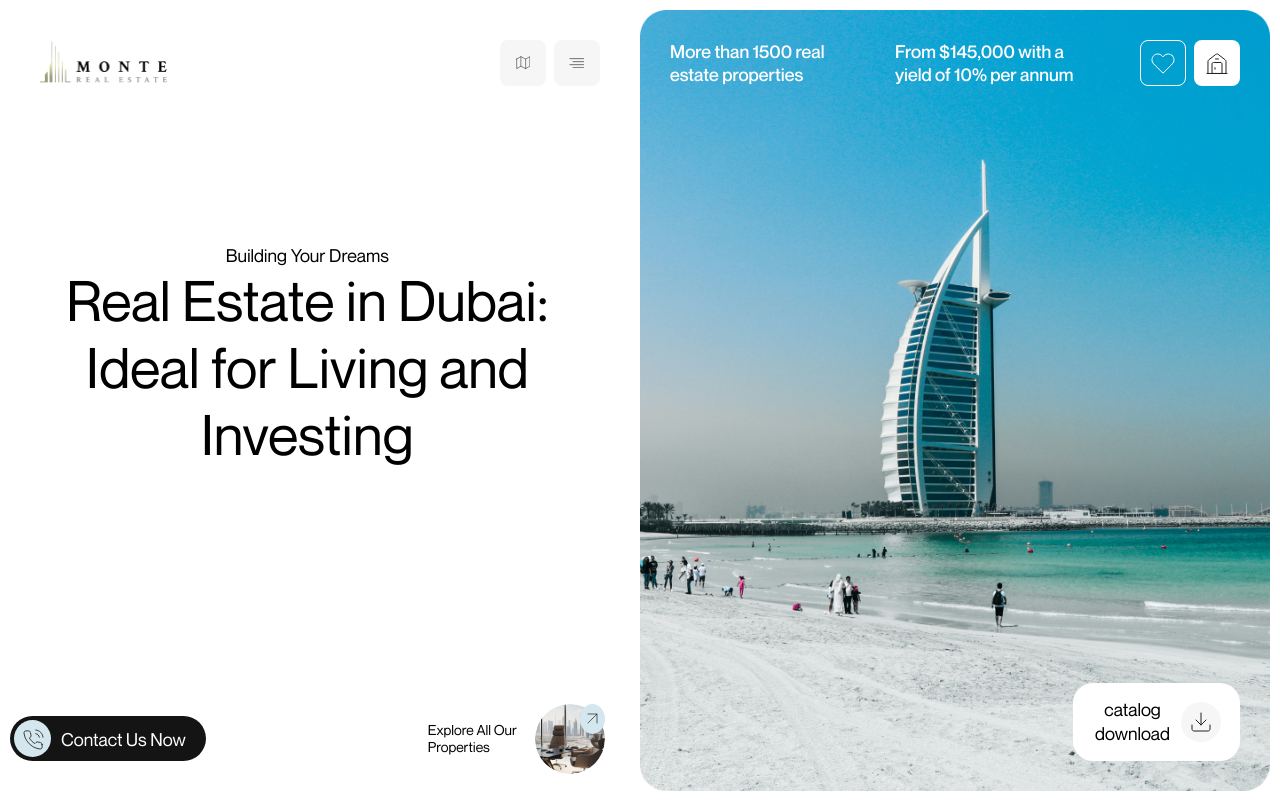
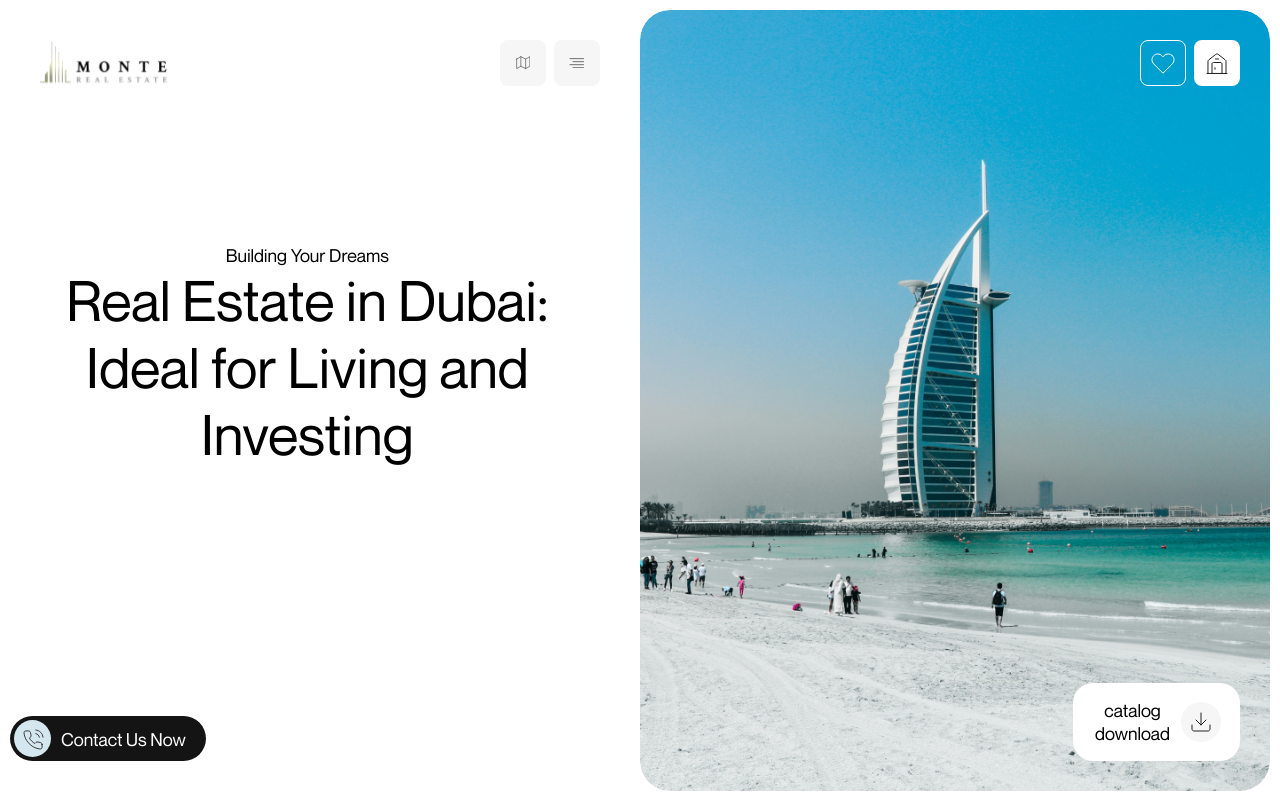
Before and after one commit to SkyKeyUA/MonteRealEstate, a Next.js app: page / in a window 1280 px wide. Built offline with nearby package versions, Linux system fonts and the light colour scheme.

Commit message:
animation was created

```diff
--- a/package.json
+++ b/package.json
@@ -13,7 +13,6 @@
     "@types/node": "20.4.5",
     "@types/react": "18.2.18",
     "@types/react-dom": "18.2.7",
-    "axios": "^1.4.0",
     "classnames": "^2.3.2",
     "eslint": "8.46.0",
     "eslint-config-next": "13.4.12",
@@ -22,7 +21,6 @@
     "next-themes": "^0.2.1",
     "react": "18.2.0",
     "react-dom": "18.2.0",
-    "react-redux": "^8.1.2",
     "react-responsive": "^9.0.2",
     "react-svg": "^16.1.29",
     "sass": "^1.64.2",
--- a/src/components/Header/Header.component.tsx
+++ b/src/components/Header/Header.component.tsx
@@ -10,13 +10,13 @@ export const HeaderComponent: React.FC = () => {
   return (
     <header className={styles.root}>
       <div className={styles.inner}>
-        <div className={styles.logo}>
+        <div className={`${styles.logo} slideUpAnimation`}>
           <Link href="/">
             <Image src={'/logo.png'} width={128.33} height={44} alt="Logo" />
           </Link>
         </div>
         <div className={styles.body}>
-          <button className={`${styles.map} icon`}>
+          <button className={`${styles.map} icon scaleAnimation`}>
             <svg
               width="22"
               height="20"
@@ -46,7 +46,7 @@ export const HeaderComponent: React.FC = () => {
               />
             </svg>
           </button>
-          <button className={`${styles.burger} icon`}>
+          <button className={`${styles.burger} icon scaleAnimation`}>
             <svg
               width="23"
               height="16"
--- a/src/components/Home/Main/Main.component.tsx
+++ b/src/components/Home/Main/Main.component.tsx
@@ -10,11 +10,13 @@ export const MainComponent = () => {
       <div className={styles.inner}>
         <div className={styles.empty}></div>
         <div className={styles.body}>
-          <h2 className={styles.subtitle}>Building Your Dreams</h2>
-          <h1 className={styles.title}>Real Estate in Dubai: Ideal for Living and Investing</h1>
+          <h2 className={`${styles.subtitle} slideDownAnimation`}>Building Your Dreams</h2>
+          <h1 className={`${styles.title} slideUpAnimation`}>
+            Real Estate in Dubai: Ideal for Living and Investing
+          </h1>
         </div>
         <div className={styles.bottom}>
-          <button className={styles.btn}>
+          <button className={`${styles.btn} fullWidthAnimation`}>
             <div className={styles.svg_phone}>
               <svg
                 width="21"
@@ -34,8 +36,8 @@ export const MainComponent = () => {
             <span>Contact Us Now</span>
           </button>
           <div className={styles.interior}>
-            <div className={styles.text}>Explore All Our Properties</div>
-            <div className={styles.image}>
+            <div className={`${styles.text} slideInLeftAnimation`}>Explore All Our Properties</div>
+            <div className={`${styles.image} scaleAnimation`}>
               <Image src={'/images/main/2.png'} width={70} height={70} alt="interior" />
               <button className={styles.icon}>
                 <svg
--- a/src/components/Home/Main/Main.module.scss
+++ b/src/components/Home/Main/Main.module.scss
@@ -76,6 +76,7 @@
   padding: 4px;
   gap: 10px;
   span {
+    white-space: nowrap;
     color: var(--primary);
   }
   @media (max-width: 479.98px) {
--- a/src/components/Home/Main/Slider/Card/MainSliderCard.component.tsx
+++ b/src/components/Home/Main/Slider/Card/MainSliderCard.component.tsx
@@ -8,7 +8,7 @@ export const MainSliderCardComponent: React.FC<ItemProps> = ({ image }) => {
   return (
     <div className={styles.inner}>
       <Image
-        className={styles.image}
+        className={`${styles.image} zoomAnimation`}
         src={`/images/main/slider/${image}`}
         width={710}
         height={880}
@@ -16,11 +16,15 @@ export const MainSliderCardComponent: React.FC<ItemProps> = ({ image }) => {
       />
       <div className={styles.top}>
         <div className={styles.info}>
-          <span>More than 1500 real estate properties</span>
-          <span>From $145,000 with a yield of 10% per annum</span>
+          <span className="slideUpAnimation repeatAnimation">
+            More than 1500 real estate properties
+          </span>
+          <span className="slideUpAnimation repeatAnimation">
+            From $145,000 with a yield of 10% per annum
+          </span>
         </div>
         <div className={styles.icons}>
-          <button className={`${styles.favourite} icon`}>
+          <button className={`${styles.favourite} icon scaleAnimation`}>
             <svg
               width="24"
               height="21"
@@ -35,7 +39,7 @@ export const MainSliderCardComponent: React.FC<ItemProps> = ({ image }) => {
               />
             </svg>
           </button>
-          <button className={`${styles.house} icon`}>
+          <button className={`${styles.house} icon scaleAnimation`}>
             <svg
               width="22"
               height="21"
@@ -68,7 +72,7 @@ export const MainSliderCardComponent: React.FC<ItemProps> = ({ image }) => {
       </div>
       <div className={styles.bottom}>
         <div className={styles.hidden}>More than 1500 real estate properties</div>
-        <button className={styles.items}>
+        <button className={`${styles.items} scaleAnimation`}>
           <div className={styles.item}>catalog download</div>
           <div className={styles.download}>
             <svg
--- a/src/components/Home/Main/Slider/Card/MainSliderCard.module.scss
+++ b/src/components/Home/Main/Slider/Card/MainSliderCard.module.scss
@@ -1,9 +1,12 @@
 .inner {
   position: relative;
+  border-radius: 30px;
+  overflow: hidden;
 }
 .image {
   width: 100%;
   height: auto;
+  border-radius: 30px;
 }
 .top {
   padding: 30px;
--- a/src/components/Home/Main/Slider/MainSlider.component.tsx
+++ b/src/components/Home/Main/Slider/MainSlider.component.tsx
@@ -3,8 +3,9 @@ import React from 'react';
 import styles from './MainSlider.module.scss';
 
 import 'swiper/scss';
+import 'swiper/scss/effect-fade';
 import { Swiper, SwiperSlide } from 'swiper/react';
-import { Autoplay } from 'swiper/modules';
+import { Autoplay, EffectFade } from 'swiper/modules';
 import { MainSliderCard } from './Card';
 import { MainSliderItems } from './MainSlider.constants';
 import { MainSliderProps } from './MainSlider.types';
@@ -18,12 +19,13 @@ export const MainSliderComponent: React.FC<MainSliderProps> = () => {
         spaceBetween={30}
         slidesPerView={1}
         loop
+        effect="fade"
         autoplay={{
           delay: 3000,
         }}
         speed={2000}
         initialSlide={0}
-        modules={[Autoplay]}>
+        modules={[Autoplay, EffectFade]}>
         {items.map(({ image }, i) => (
           <SwiperSlide key={i}>
             <MainSliderCard image={image} />
--- a/src/styles/utils.scss
+++ b/src/styles/utils.scss
@@ -16,3 +16,94 @@
     width: 34px;
   }
 }
+
+.slideUpAnimation {
+  animation-name: slideUp;
+  animation-duration: 1s;
+  animation-fill-mode: forwards;
+}
+.slideDownAnimation {
+  animation-name: slideDown;
+  animation-duration: 1s;
+  animation-fill-mode: forwards;
+}
+.slideInLeftAnimation {
+  animation-name: slideInLeft;
+  animation-duration: 1s;
+  animation-fill-mode: forwards;
+}
+
+.scaleAnimation {
+  animation-name: scaleUp;
+  animation-duration: 1s;
+  animation-fill-mode: forwards;
+}
+.zoomAnimation {
+  animation-name: zoom;
+  animation-duration: 1s;
+  animation-fill-mode: forwards;
+}
+.fullWidthAnimation {
+  animation-name: fullWidth;
+  animation-duration: 1s;
+  animation-fill-mode: forwards;
+}
+@keyframes slideUp {
+  from {
+    transform: translate(0, 20px);
+    opacity: 0;
+  }
+  to {
+    transform: translate(0, 0);
+    opacity: 1;
+  }
+}
+@keyframes slideInLeft {
+  from {
+    transform: translate(-20px, 0);
+    opacity: 0;
+  }
+  to {
+    transform: translate(0, 0);
+    opacity: 1;
+  }
+}
+@keyframes slideDown {
+  from {
+    transform: translate(0, -20px);
+    opacity: 0;
+  }
+  to {
+    transform: translate(0, 0);
+    opacity: 1;
+  }
+}
+@keyframes scaleUp {
+  0% {
+    transform: scale(0);
+  }
+  100% {
+    transform: scale(1);
+  }
+}
+@keyframes zoom {
+  0% {
+    transform: scale(1.2);
+  }
+  100% {
+    transform: scale(1);
+  }
+}
+@keyframes fullWidth {
+  0% {
+    width: 45px;
+    transform: scale(0);
+  }
+  50% {
+    width: 45px;
+    transform: scale(1);
+  }
+  100% {
+    width: 196px;
+  }
+}
```
Also changed, not shown: 1 other file (tests, documents, lock files or other folders).
